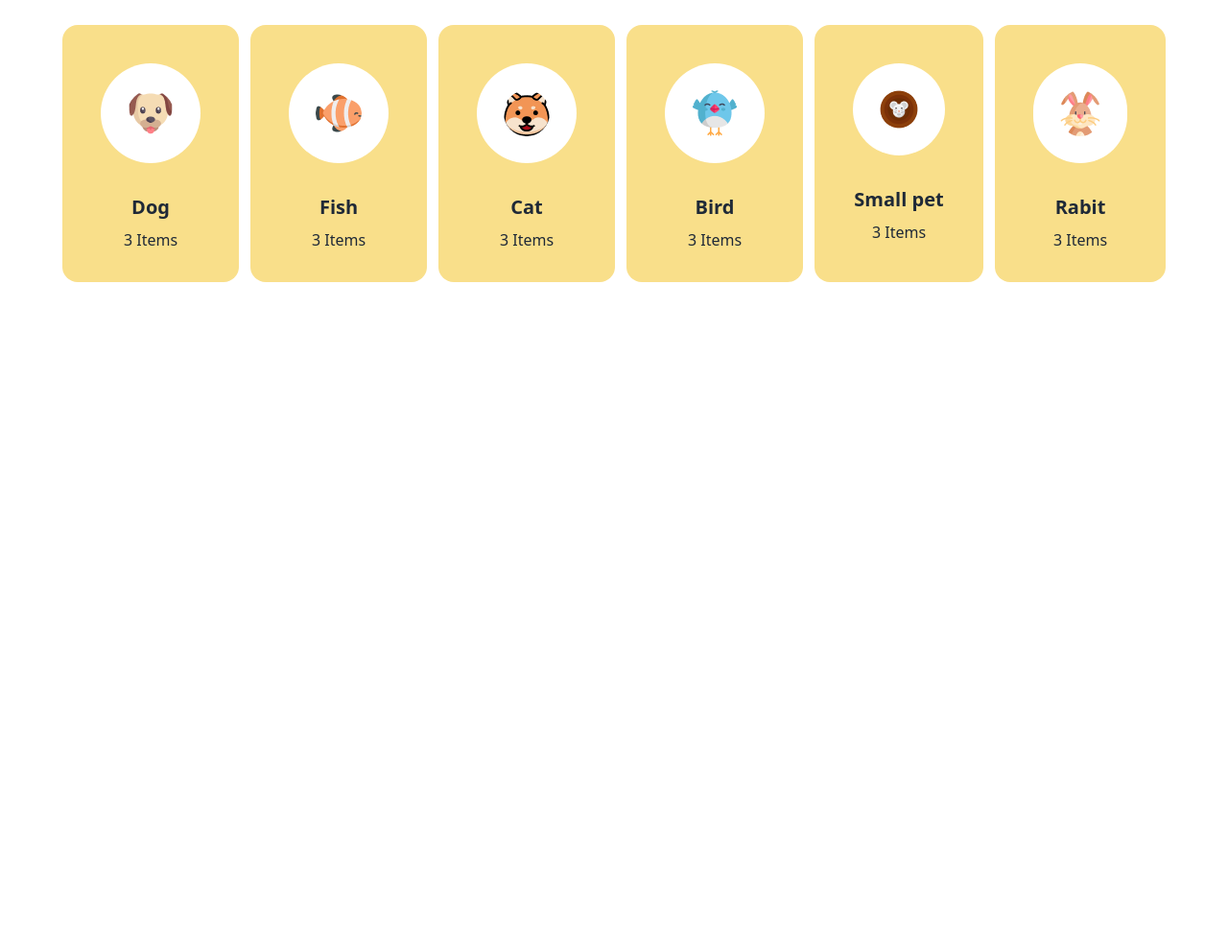
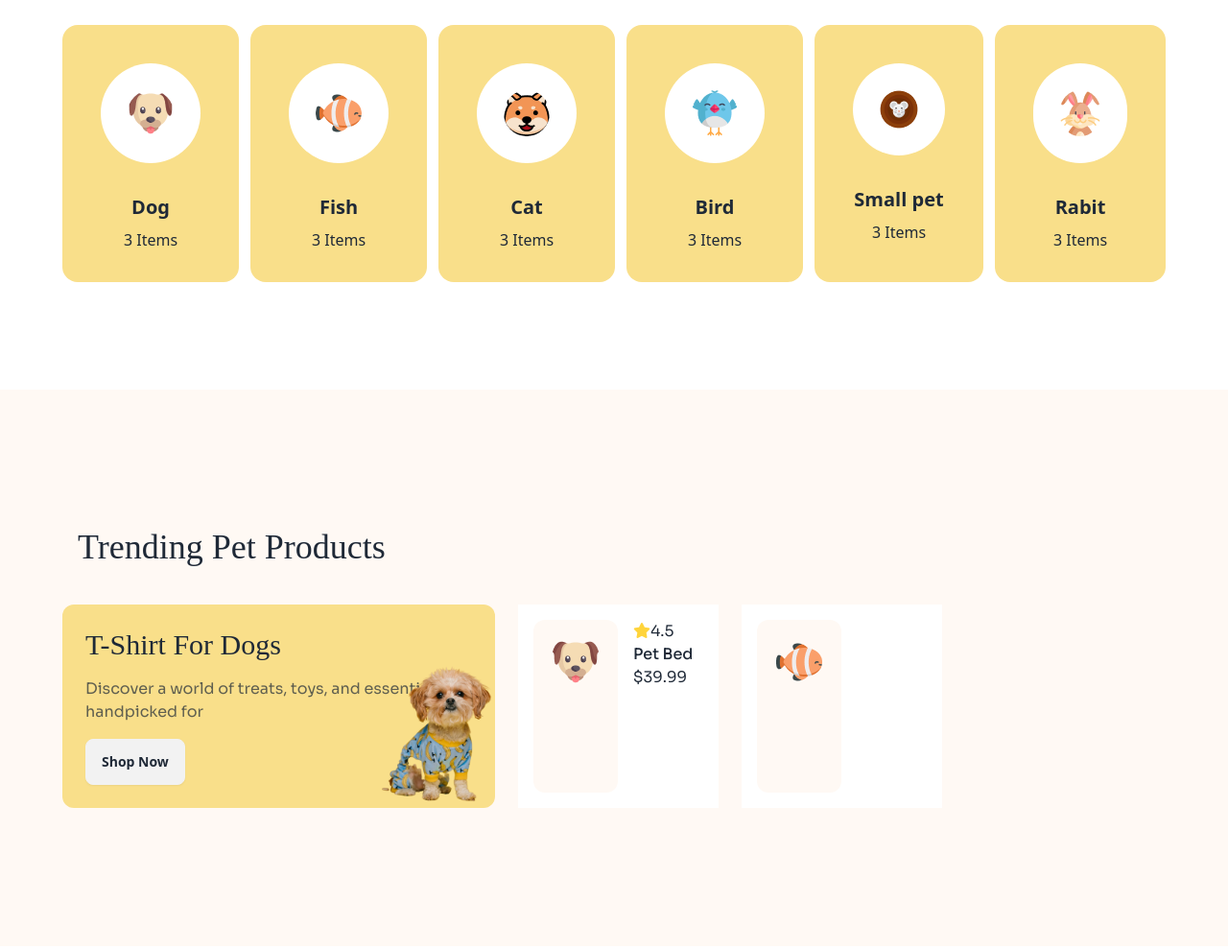
Before and after one commit to mim-1612/pet-house, a plain HTML site: page index.html in a window 1280 px wide. Shown: the part 1009-1998 px from the top of the page at 96% size. Before the commit the page ends 1303 px from the top, so only its background shows below. Drawn offline with nearby package versions, Linux system fonts and the light colour scheme; a web font is replaced by a local one.

Commit message:
added the trending part

```diff
--- a/index.html
+++ b/index.html
@@ -70,9 +70,7 @@
             <hr class="border-black lg:hidden">
     </nav>
   </section>
-  <!-- banner-section -->
   <section class="max-w-[1150px] px-3 py-3 mx-auto mt-5 md:mt-12">
-    <!-- banner top -->
     <div
       class="space-y-4 md:space-y-6  bg-[url(./c1-assets/cat-big.png)] bg-contain bg-[center_150px] bg-no-repeat md:bg-right h-[500px] md:h-[700px] ">
       <h1 class="text-[#111111] text-3xl font-adam lg:text-4xl">Pamper Your
@@ -154,5 +152,34 @@
           </div>
         </div>
       </section>
+      <section class="bg-secondery my-28">
+        <div class="max-w-[1150px]  mx-auto py-36">
+          <h3 class="font-adam text-4xl mb-10 pl-4">Trending Pet Products</h3>
+          <!-- parent div -->
+          <div class=" flex flex-col lg:flex-row gap-6">
+            <div class="w-full lg:w-2/5 bg-[#F9DF8A] p-6 relative rounded-xl">
+              <div class="space-y-4">
+                <h3 class="font-adam text-3xl">T-Shirt For Dogs</h3>
+                <p class="font-sora opacity-70">Discover a world of treats, toys, and essentials handpicked for</p>
+                <button class="btn">Shop Now</button>
+              </div>
+              <img class="absolute right-0 bottom-0 max-h-[70%]" src="./c1-assets/cute-pet-mid.png" alt="">
+            </div>
+            <div class="w-full lg:w-3/5 grid grid-cols-2 lg:grid-cols-3 gap-6 ">
+              <div class="flex bg-white p-4 gap-4">
+                <div class="p-5 bg-secondery  rounded-xl ">
+                  <img src="./c1-assets/dog-cartoon.png" alt="">
+                </div>
+                <div>
+                  <p class="font-sora"><i class="fa-solid fa-star" style="color: #FFD43B;"></i>4.5</p>
+                  <p class="font-sora font-medium">Pet Bed</p>
+                  <p class="font-sora font-me">$39.99</p>
+                </div>
+              </div>
+              <div class="flex bg-white p-4 gap-4">
+                <div class="p-5 bg-secondery  rounded-xl ">
+                  <img src="./c1-assets/fish-cartoon.png" alt="">
+                </div>
+
 </body>
 </html>
```
